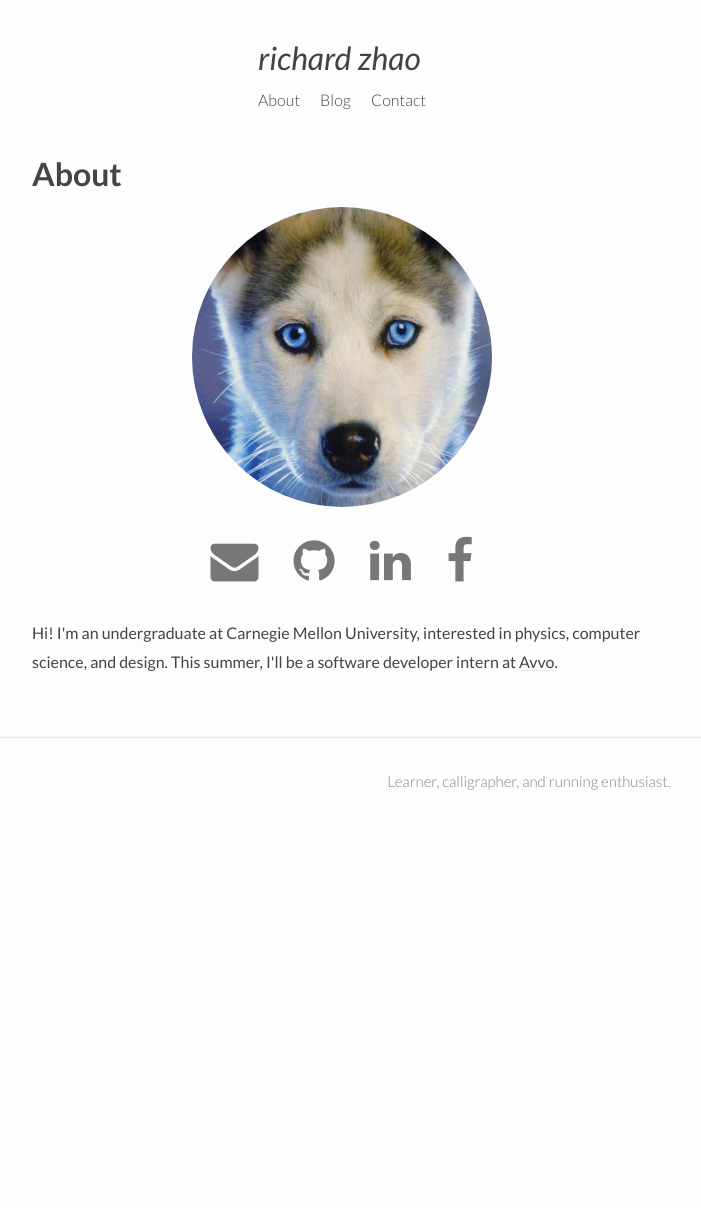
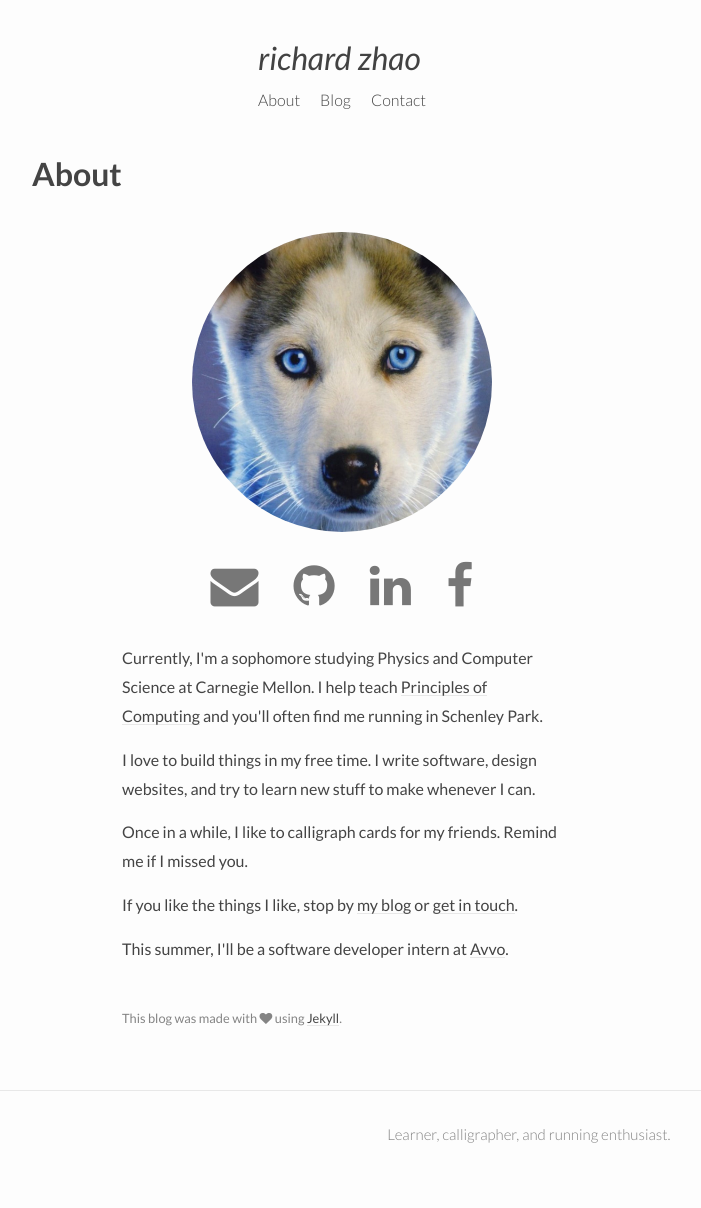
Before and after one commit to zhaorz/zhaorz.github.io, a Jekyll site: the page built from about.html, in a window 1280 px wide. Shown: the whole page, without its empty margins (298-999 px from the left). Built offline with Jekyll 4.4.1, drawn with Linux system fonts in a browser that asks for light colours; nearby versions of some CDN libraries; Markdown is read by kramdown in place of the engine named in the settings; before the commit the page ends 900 px from its top, so only the background shows below that.

Commit message:
Write about page

```diff
--- a/_sass/_base.scss
+++ b/_sass/_base.scss
@@ -129,6 +129,11 @@ p {
     }
   }
 
+  &.small {
+    font-size: 0.8em;
+    color: lighten($text-color, 25%);
+  }
+
 }
 
 
--- a/_sass/_layout.scss
+++ b/_sass/_layout.scss
@@ -14,6 +14,25 @@
     font-weight: 300;
     //line-height: 2;
   }
+
+  @include media-query($on-laptop) {
+    margin-top: 0;
+    padding-left: 2 * $spacing-unit;
+    padding-right: 2 * $spacing-unit;
+  }
+
+  @include media-query($on-palm) {
+    margin-top: 0;
+    padding-left: 0;
+    padding-right: 0;
+  }
+}
+
+
+.extra-narrow {
+  margin-top: $spacing-unit;
+  padding-left: 3 * $spacing-unit;
+  padding-right: 3 * $spacing-unit;
 
   @include media-query($on-laptop) {
     margin-top: 0;
--- a/about.html
+++ b/about.html
@@ -4,6 +4,7 @@ title: About
 permalink: /about/
 ---
 
+<div class="extra-narrow">
   <div class="centered">
     <div class="medium circular image">
       <img src="{{ site.baseurl }}/img/profile.jpg">
@@ -38,9 +39,36 @@ permalink: /about/
   </div>
 
   <p>
-Hi! I'm an undergraduate at Carnegie Mellon University, interested in physics,
-computer science, and design.
+  Currently, I'm a sophomore studying Physics and Computer Science at Carnegie
+  Mellon. I help teach <a href="https://cs.cmu.edu/~15110">Principles of Computing</a>
+  and you'll often find me running in Schenley Park.
+  </p>
 
+  <p>
+  I love to build things in my free time. I write software, design websites, and
+  try to learn new stuff to make whenever I can.
+  </p>
+
+  <p>
+  Once in a while, I like to calligraph cards for my friends. Remind me if
+  I missed you.
+  </p>
+
+  <p>
+  If you like the things I like, stop by
+  <a href="{{ site.baseurl }}/blog/">my blog</a> or
+  <a href="mailto:{{ site.email }}">get in touch</a>.
+  </p>
+
+  <p>
   This summer, I'll be a software developer intern at
   <a href="http://www.avvo.com/">Avvo</a>.
   </p>
+
+  <br>
+
+  <p class="small">
+  This blog was made with <i class="fa fa-heart"></i> using
+  <a href="https://jekyllrb.com/">Jekyll</a>.
+  </p>
+</div>
```
Lines whose indentation alone changed are shown as unchanged.
